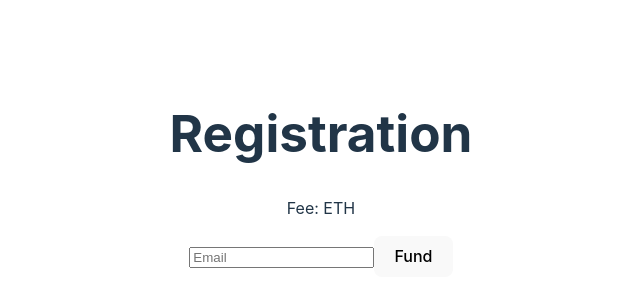
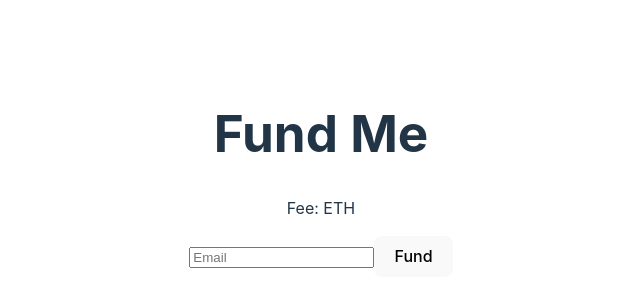
Before and after one commit to Aditya-2407-G/WEB3, a React (Vite) app in the folder client/: page / in a window 1280 px wide. Shown: the part 238-538 px from the top of the page, without its empty margins (319-959 px from the left). Built offline with nearby package versions, Linux system fonts and the light colour scheme.

Commit message:
typo fix

```diff
--- a/client/src/CourseRegistration.tsx
+++ b/client/src/CourseRegistration.tsx
@@ -22,7 +22,7 @@ export const CourseRegistration = ({web3, courseContract, courseFee} : any) => {
     return (
         <div>
             <br/>
-            <h1>Registration</h1>
+            <h1>Fund Me</h1>
             <p>Fee: {courseFee} ETH</p>
             <input type="text" placeholder="Email" value={email} onChange={e => setEmail(e.target.value)} />
             <button onClick={payForCourse}>Fund</button>
```
